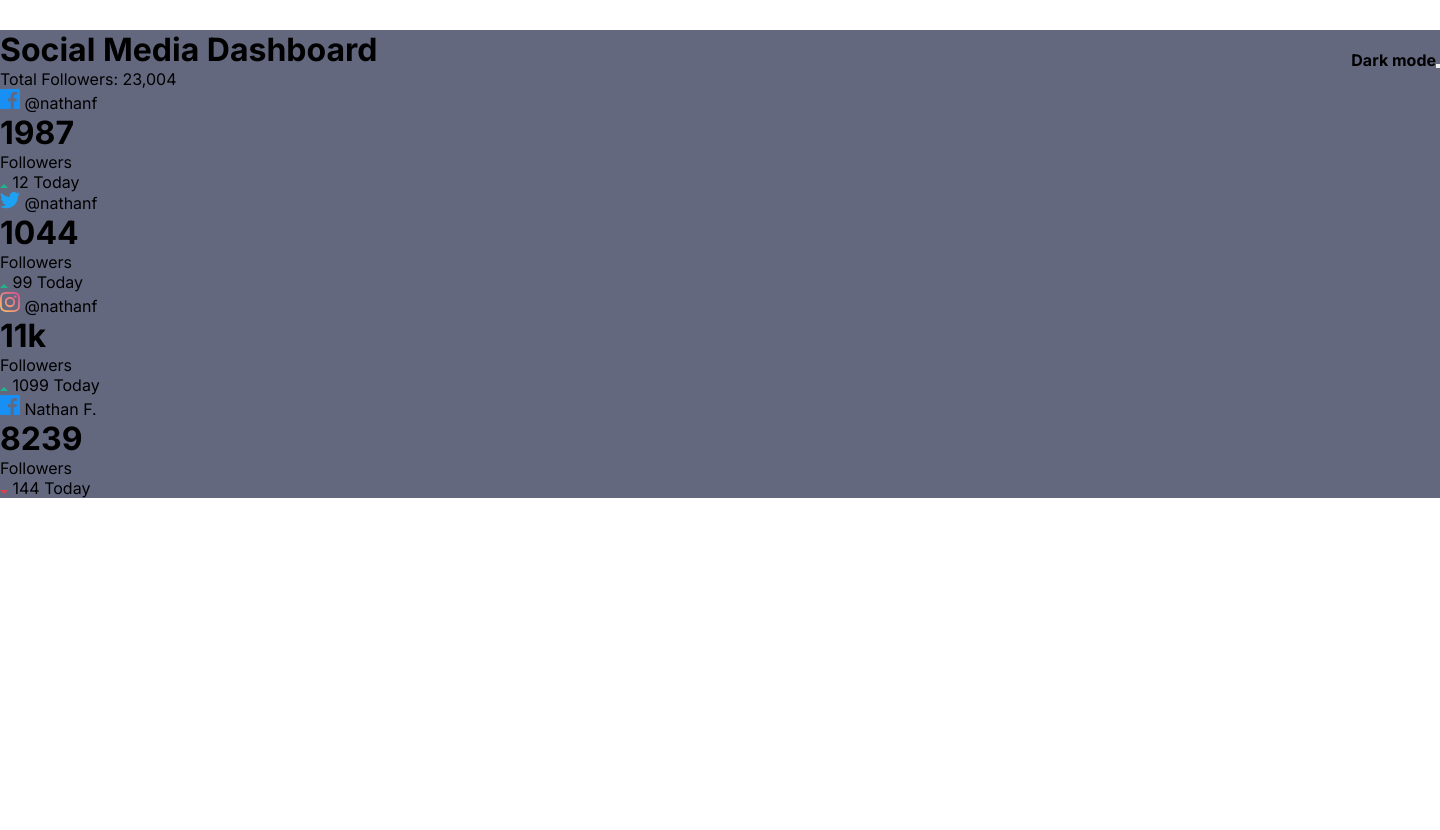
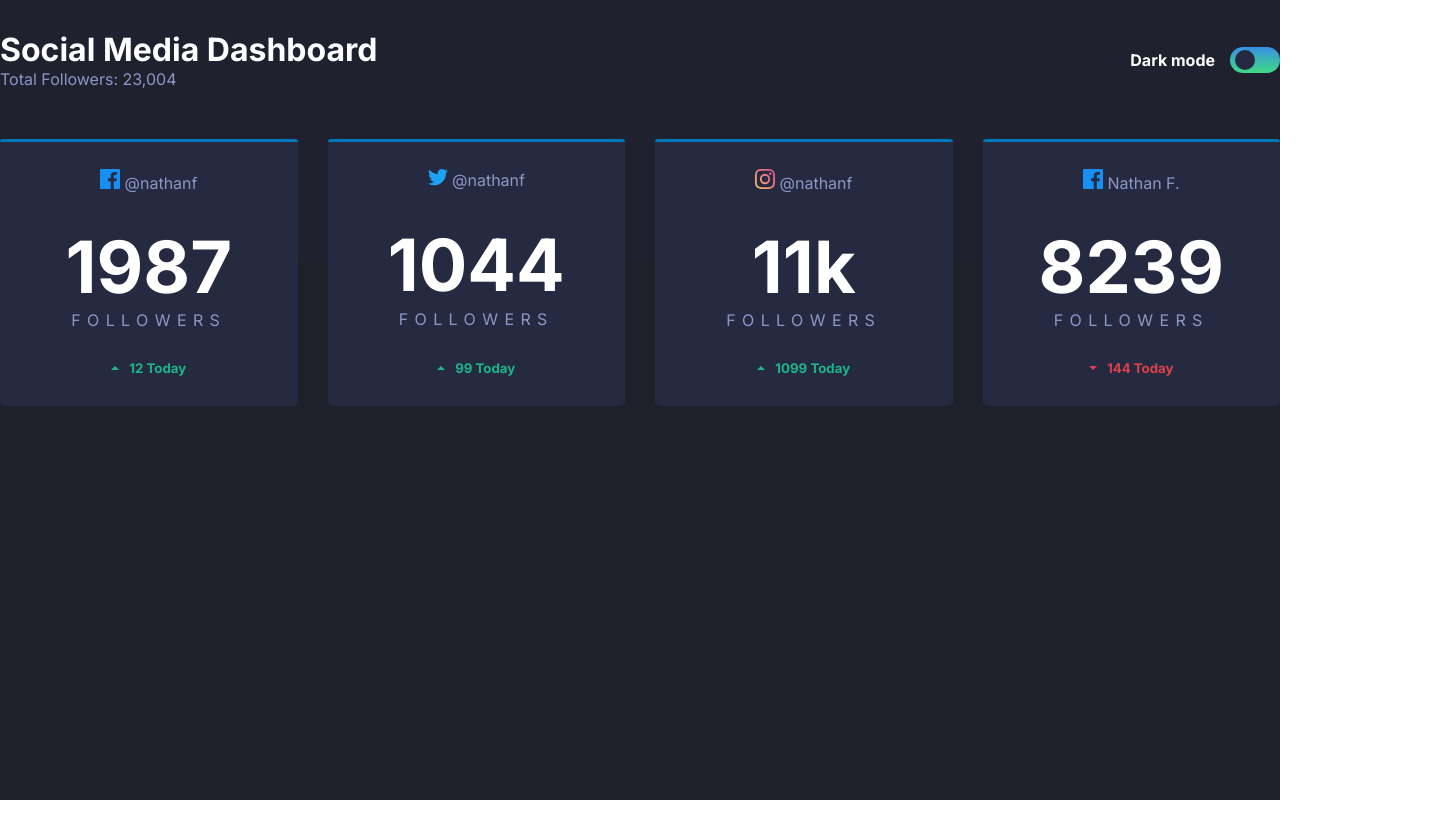
Before and after one commit to RafaelJesus22/social-media-dashboard, a plain HTML site: page index.html in a window 1280 px wide. Shown: the whole page, 1440 px wide, since content can reach past the window. After the commit the page ends 800 px from the top, so only its background shows below. Drawn offline with Linux system fonts and the light colour scheme.

Commit message:
topo do dashboad

```diff
--- a/index.html
+++ b/index.html
@@ -15,7 +15,8 @@
 </head>
 <body>
 
-  <main class="main" id="main">
+  <main class="dark" id="main">
+    <div class="content">
       <header class="header" id="header">
         <div class="l-header">
           <h1>Social Media Dashboard</h1>
@@ -24,7 +25,7 @@
 
         <div class="r-header">
           <h4>Dark mode</h4>
-        <div class="toggle">
+          <div class="toggle" id="toggle">
             <button />
           </div>
         </div>
@@ -32,66 +33,67 @@
 
       <div class="social">
 
-      <div class="card fb">
+        <div class="d-card c-top fb">
           <div class="social-name">
             <img src="images/icon-facebook.svg" alt="icon facebook">
             <span>@nathanf</span>
           </div>
 
           <h1>1987</h1>
-        <span>Followers</span>
+          <p>Followers</p>
 
           <div class="result">
             <img src="images/icon-up.svg" alt="Up">
-          12 Today
+            <h5 class="more-followers">12 Today</h5>
           </div>
         </div>
 
-      <div class="card tt">
+        <div class="d-card c-top tt">
           <div class="social-name">
             <img src="images/icon-twitter.svg" alt="icon facebook">
             <span>@nathanf</span>
           </div>
 
           <h1>1044</h1>
-        <span>Followers</span>
+          <p>Followers</p>
 
           <div class="result">
             <img src="images/icon-up.svg" alt="Up">
-          99 Today
+            <h5 class="more-followers">99 Today</h5>
           </div>
         </div>
 
-      <div class="card ig">
+        <div class="d-card c-top ig">
           <div class="social-name">
             <img src="images/icon-instagram.svg" alt="icon facebook">
             <span>@nathanf</span>
           </div>
 
           <h1>11k</h1>
-        <span>Followers</span>
+          <p>Followers</p>
 
           <div class="result">
             <img src="images/icon-up.svg" alt="Up">
-          1099 Today
+            <h5 class="more-followers">1099 Today</h5>
           </div>
         </div>
 
-      <div class="card yt">
+        <div class="d-card c-top yt">
           <div class="social-name">
             <img src="images/icon-facebook.svg" alt="icon facebook">
             <span>Nathan F.</span>
           </div>
 
           <h1>8239</h1>
-        <span>Followers</span>
+          <p>Followers</p>
 
           <div class="result">
             <img src="images/icon-down.svg" alt="Down">
-          144 Today
+            <h5 class="less-followers"> 144 Today </h5>
           </div>
         </div>
 
+      </div>
     </div>
   </main>
 
--- /dev/null
+++ b/styles/_header.scss
@@ -0,0 +1,40 @@
+header, .r-header {
+  @include d-flex(center, space-between);
+  z-index: 1;
+}
+
+.l-header {
+  z-index: 1;
+  & p {
+    color: $dt-blue-text;
+  }
+}
+
+.toggle {
+  height: 20px;
+  width: 40px;
+  padding: 3px 5px;
+  margin-left: 15px;
+
+  background: $dt-toggle;
+  border-radius: 30px;
+  cursor: pointer;
+
+  display: flex;
+  justify-content: flex-start;
+
+  & button {
+    height: 100%;
+    width: 50%;
+    border-radius: 50%;
+
+    border: none;
+    outline: none;
+    background: $dt-card-bg;
+    cursor: pointer;
+  }
+}
+
+.t-white {
+  justify-content: flex-end;
+}
--- a/styles/_resets.scss
+++ b/styles/_resets.scss
@@ -27,3 +27,24 @@ $wt-text: 	#1e202a;
   padding: 0;
   font-family: "Inter", sans-serif;
 }
+
+body {
+  height: 100vh;
+}
+
+main {
+  width: 100%;
+  height: 100%;
+  position: relative;
+
+  &::before {
+    content: '';
+    position: absolute;
+    top: -60px;
+    left: 0;
+    right: 0;
+    height: 40%;
+    border-radius: 4rem;
+    background-color: $dt-top-bg
+  }
+}
--- /dev/null
+++ b/styles/_themes.scss
@@ -0,0 +1,8 @@
+.dark {
+  color: #fff;
+  background: $dt-bg;
+}
+
+.d-card {
+  background: $dt-card-bg;
+}
--- a/styles/styles.scss
+++ b/styles/styles.scss
@@ -1,17 +1,74 @@
+@import 'mixins';
 @import 'resets';
-@import 'mixins';
+@import 'header';
+@import 'themes';
 
-body {
-  height: 100vh;
+
+.content {
+  max-width: 1440px;
+  margin: 0 auto;
+  padding-top: 30px;
+
 }
 
-main {
-  width: 1440px;
-  margin: 0 auto;
-  background:$wt-blue-text;
-  margin-top: 30px;
+.social {
+  display: grid;
+  grid-template-columns: 1fr 1fr 1fr 1fr;
+  grid-gap: 30px;
+
+  margin-top: 50px
 }
 
-header, .r-header {
+.c-top {
   @include d-flex(center, space-between);
+  flex-direction: column;
+  position: relative;
+  border-radius: .3rem;
+
+  &::after {
+    position: absolute;
+    content: '';
+    top: 0;
+    height: .2rem;
+    width: 100%;
+    background: #0079bb;
+    border-radius: .2rem .2rem 0 0;
+  }
+
+  & .social-name {
+    margin: 30px 0;
+
+    & span {
+      color: $dt-blue-text;
+    }
+  }
+
+  & h1 {
+    font-size: 450%;
+  }
+
+  & p {
+    text-transform: uppercase;
+    color: $dt-blue-text;
+    letter-spacing: .4rem;
+    margin-bottom: 30px;
+  }
+
+  & .result {
+    @include d-flex(center, center);
+    margin-bottom:30px;
+
+    & img {
+      margin-right: 10px;
+    }
+
+    & .more-followers {
+      color: $up-green;
+    }
+
+    & .less-followers {
+      color: $down-red;
+    }
+  }
+
 }
```
Also changed, not shown: styles/styles.css, 1 other file. Lines whose indentation alone changed are shown as unchanged.
